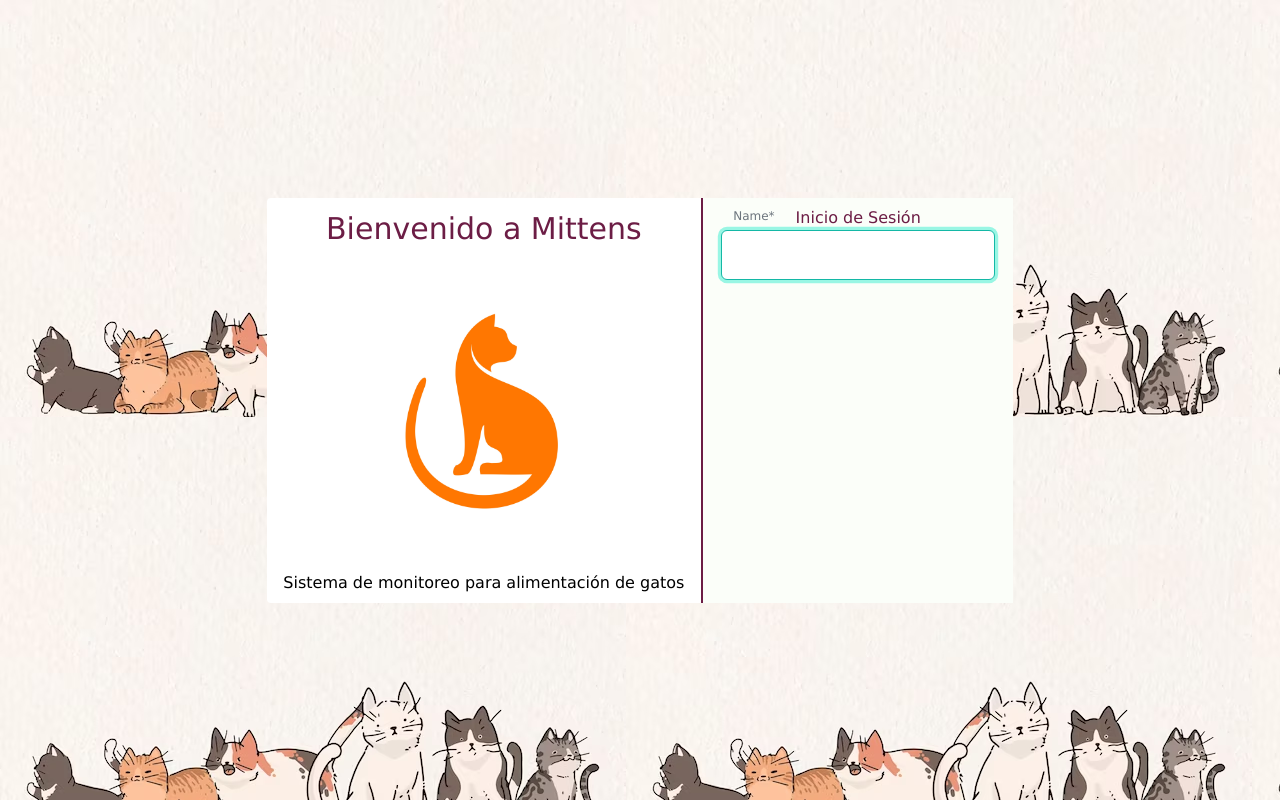
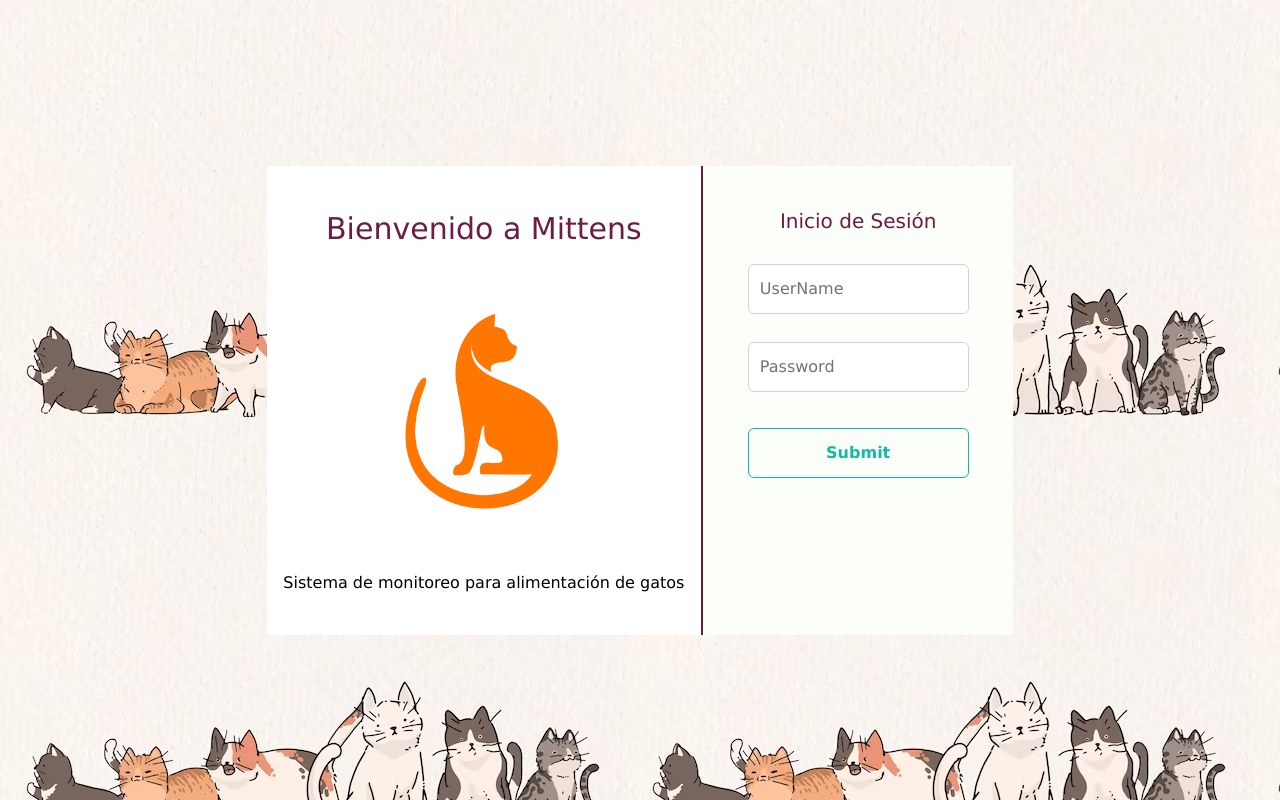
Before and after one commit to Eduardodac/SistemaMonitoreoAlimentacionApp, a React (Vite) app: page /usuario/login in a window 1280 px wide. Built offline with nearby package versions, Linux system fonts and the light colour scheme.

Commit message:
Crea componente input a través de useFormContext

```diff
--- a/src/components/Login/LoginForm.tsx
+++ b/src/components/Login/LoginForm.tsx
@@ -1,6 +1,7 @@
-import { InputText } from 'primereact/inputtext'
-import { useForm, Controller } from "react-hook-form";
-import { classNames } from 'primereact/utils';
+import { useForm, FormProvider } from "react-hook-form";
+import { Button } from 'primereact/button';
+import { InputTextCustom } from '../../shared/Form/InputTextCustom';
+
 
 type DefaultType = {
     UserName: string,
@@ -13,27 +14,31 @@ export const LoginForm = () => {
         Password: ''
     }
 
-    const { control, formState: { errors }, handleSubmit, reset } = useForm({
-        defaultValues: defaultValues
+    const methods = useForm({
+        mode: 'onTouched',
+        defaultValues: defaultValues,
     });
+
+    const { handleSubmit, reset } = methods;
+
     const onSubmit = (data: any) => {
         console.log(data)
         reset();
     }
 
     return (
-        <article className="w-5/12 p-2 bg-fondo text-paletaIpn-guinda ">
-            Inicio de Sesión
-            <form onSubmit={handleSubmit(onSubmit)} className="flex justify-around mb-4">
-                <div className="field">
-                    <span className="p-float-label">
-                        <Controller name="UserName" control={control} rules={{ required: 'Name is required.' }} render={({ field, fieldState }) => (
-                            <InputText id={field.name} {...field} autoFocus className={classNames({ 'p-invalid': fieldState.invalid })} />
-                        )} />
-                        <label htmlFor="UserName" className={classNames({ 'p-error': errors.UserName })}>Name*</label>
-                    </span>
-                </div>
-            </form>
+        <article className="w-5/12 p-2 bg-fondo text-paletaIpn-guinda py-10">
+
+            <FormProvider {...methods}>
+                <form onSubmit={handleSubmit(onSubmit)} className="p-fluid space-y-7">
+                    <div className='text-xl'>Inicio de Sesión</div>
+                    <InputTextCustom name='UserName' id='' />
+                    <InputTextCustom name='Password' id='' />
+                    <div className='w-3/4 m-auto'>
+                        <Button type="submit" label="Submit" className={'mt-2'} outlined />
+                    </div>
+                </form>
+            </FormProvider>
         </article>
     )
 }
--- a/src/pages/user/Login.tsx
+++ b/src/pages/user/Login.tsx
@@ -1,4 +1,3 @@
-import { InputText } from "primereact/inputtext";
 import gato from "../../assets/gato.jpg"
 import { Image } from 'primereact/image';
 import { LoginForm } from '../../components/Login/LoginForm';
@@ -6,7 +5,7 @@ import { LoginForm } from '../../components/Login/LoginForm';
 export const Login = () => {
   return (
     <section className="m-auto bg-white text-center flex flex-row rounded min-w-7/12">
-        <article className="w-7/12 p-2">
+        <article className="w-7/12 p-2 py-10">
             <div className="text-3xl text-paletaIpn-guinda"> Bienvenido a Mittens </div>
             <div className="w-full flex justify-center">
                 <Image src={gato} alt={"gato"} width="400"/>
--- /dev/null
+++ b/src/shared/Form/InputTextCustom.tsx
@@ -0,0 +1,23 @@
+import { InputText } from "primereact/inputtext";
+import { Controller, useFormContext } from "react-hook-form"
+
+type InputProps =
+{
+    name: string,
+    id : string
+}
+
+export const InputTextCustom = ({name, id}:InputProps) => {
+    const {control} = useFormContext();
+
+    return (
+        <div className="field w-3/4 m-auto">
+            <span className="p-float-label">
+                <Controller name={name} control={control} render={({field}) => (
+                    <InputText {...field} className={''} />
+                )} />
+                <label htmlFor={name} >{name}</label>
+            </span>
+        </div>
+    )
+}
```
Also changed, not shown: src/helpers/types.ts (added), src/helpers/yupLogin.ts (added).
